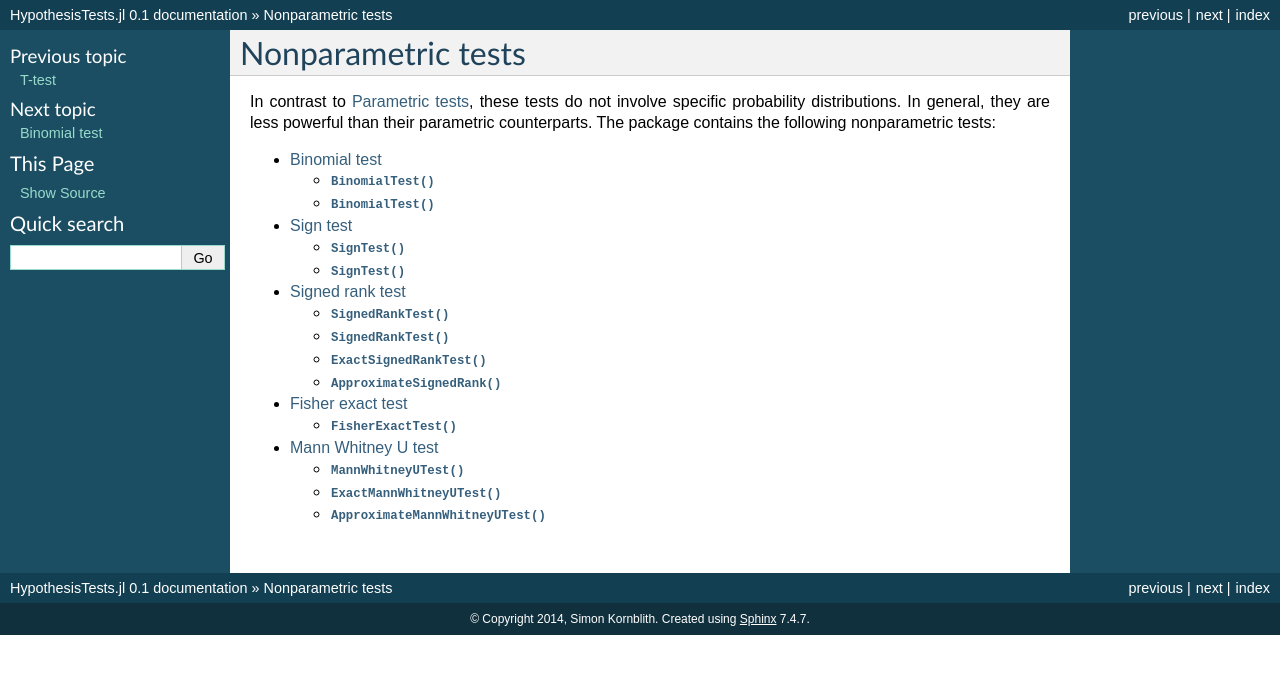
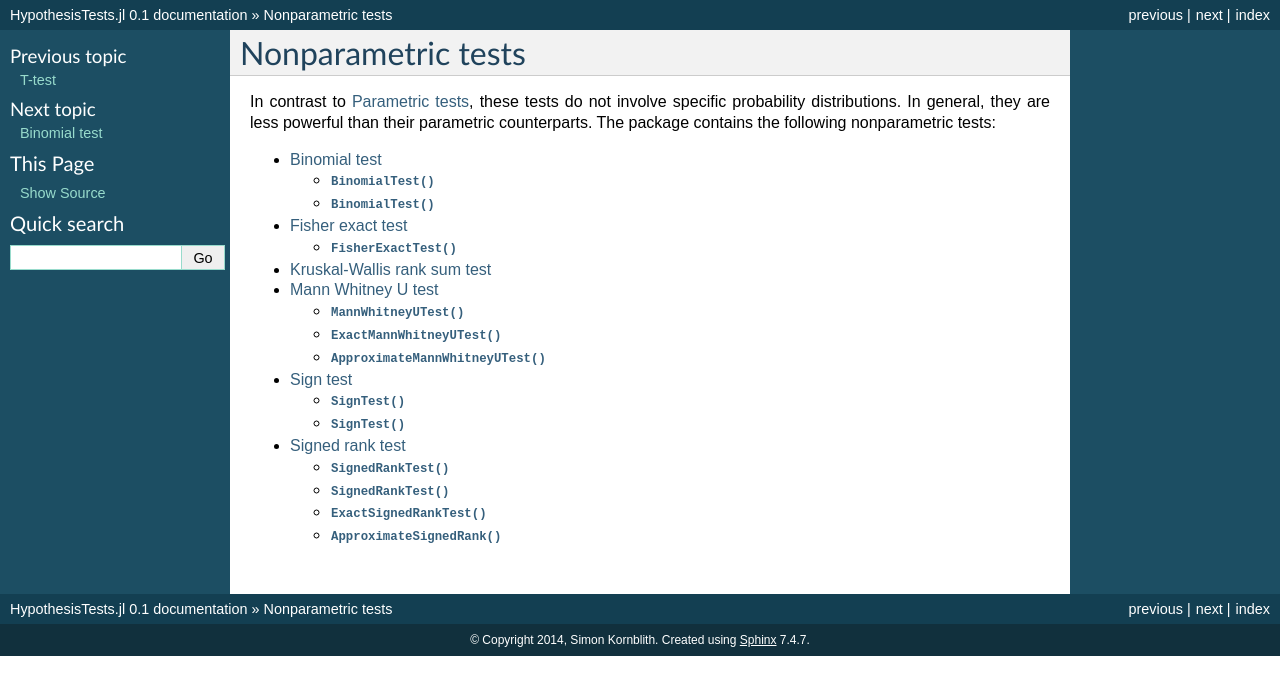
Before and after one commit to JuliaStats/HypothesisTests.jl, a Sphinx documentation site: the page built from doc/nonparametric.rst, in a window 1280 px wide. Shown: the top 695 px of the page. Built offline with Sphinx 7.4.7, drawn with Linux system fonts in a browser that asks for light colours; formulas are drawn with MathJax 3.

Commit message:
Add Kruskal-Wallis test

```diff
--- a/doc/nonparametric.rst
+++ b/doc/nonparametric.rst
@@ -8,7 +8,8 @@ parametric counterparts. The package contains the following nonparametric tests:
    :maxdepth: 2
 
    nonparametric/test_binomial
+   nonparametric/test_fisher_exact
+   nonparametric/test_kruskal_wallis
+   nonparametric/test_mann_whitney_u
    nonparametric/test_sign
    nonparametric/test_signed_rank
-   nonparametric/test_fisher_exact
-   nonparametric/test_mann_whitney_u
--- a/doc/nonparametric/test_mann_whitney_u.rst
+++ b/doc/nonparametric/test_mann_whitney_u.rst
@@ -1,3 +1,5 @@
+.. _test_mann_whitney:
+
 Mann Whitney U test
 =============================================
 
```
Also changed, not shown: doc/nonparametric/test_kruskal_wallis.rst (added, +23 -0 lines), 4 other files.
